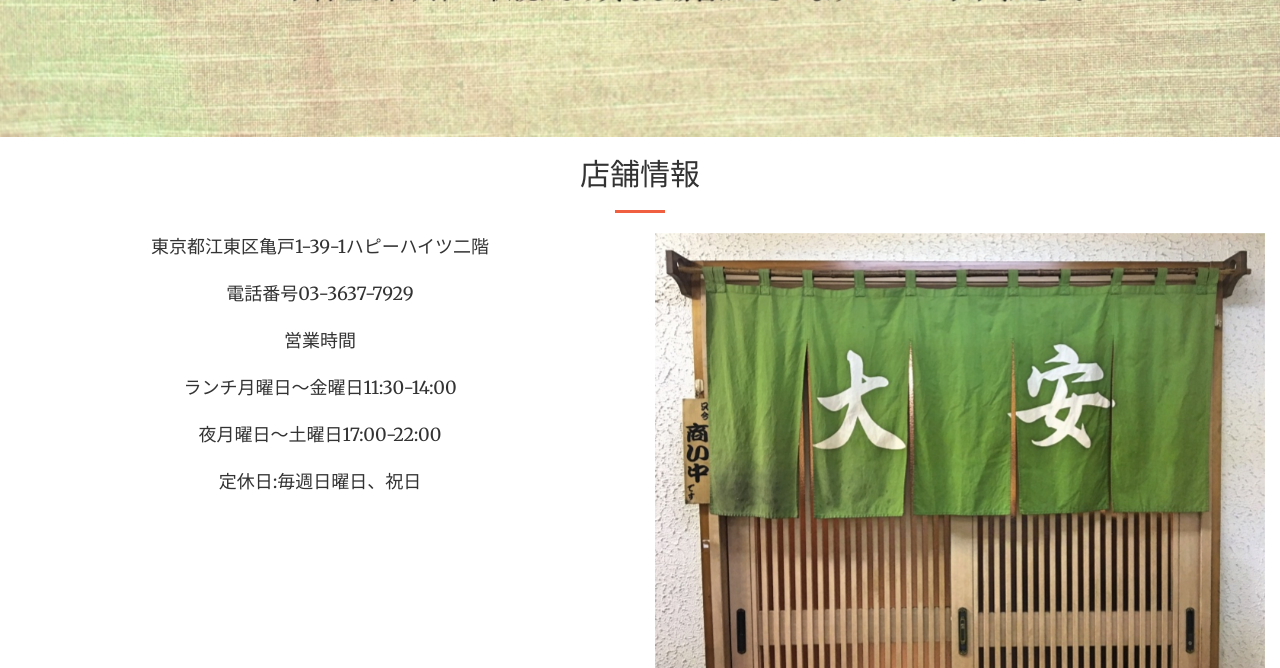
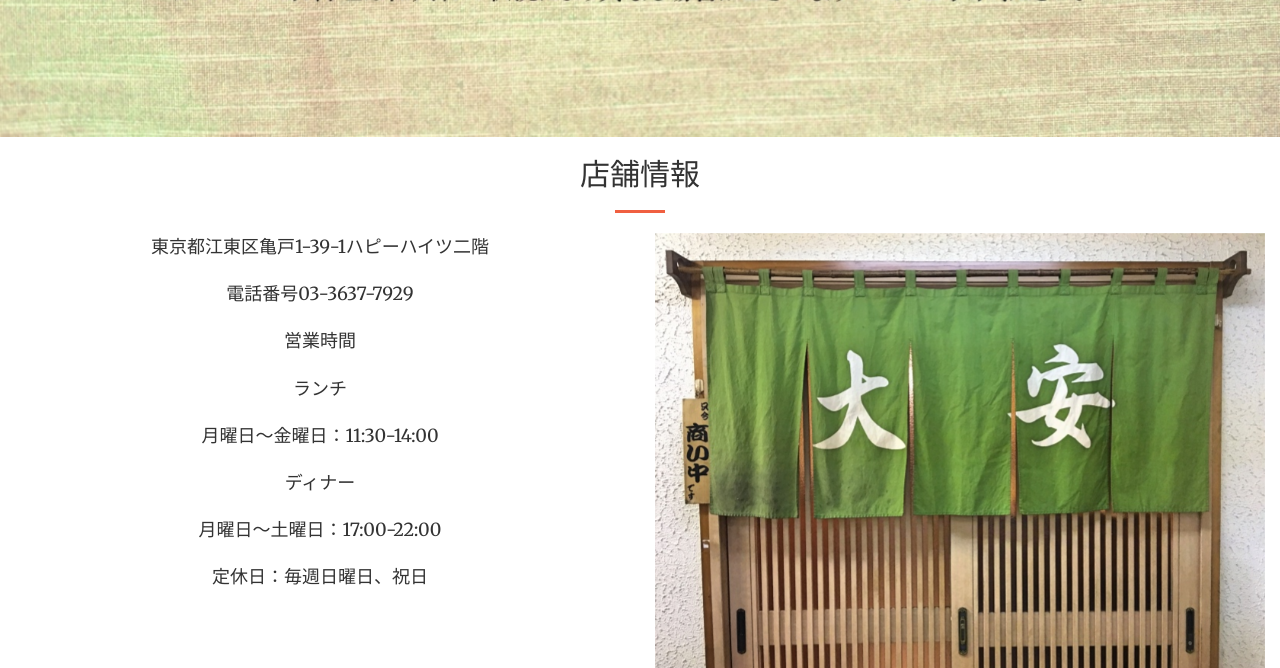
Before and after one commit to daiankameido/daiankameido.github.io, a plain HTML site: page index.html in a window 1280 px wide. Shown: the part 4471-5139 px from the top of the page. Drawn offline with nearby package versions, Linux system fonts and the light colour scheme.

Commit message:
Add files via upload

```diff
--- a/index.html
+++ b/index.html
@@ -66,10 +66,12 @@
                 -->
                     <p><font size="4">東京都江東区亀戸1-39-1ハピーハイツ二階</font></p>
                     <p><font size="4">電話番号03-3637-7929</font></p>
-                    <p><font size="4">営業時間</font></p>
-                    <p><font size="4">ランチ月曜日～金曜日11:30-14:00</font></p>
-                    <p><font size="4">夜月曜日～土曜日17:00-22:00</font></p>
-                    <p><font size="4">定休日:毎週日曜日、祝日</font></p>
+                    <p><font size="4"><font face="ＭＳ ゴシック">営業時間</font></font></p>
+                    <p><font size="4">ランチ</font></p>
+                    <p><font size="4">月曜日～金曜日：11:30-14:00</font></p>
+                    <p><font size="4">ディナー</font></p>
+                    <p><font size="4">月曜日～土曜日：17:00-22:00</font></p>
+                    <p><font size="4">定休日：毎週日曜日、祝日</font></p>
                 </div>
 
 				<div class="col-lg-6 carousel slide" data-ride="carousel" data-interval="5000">
```
